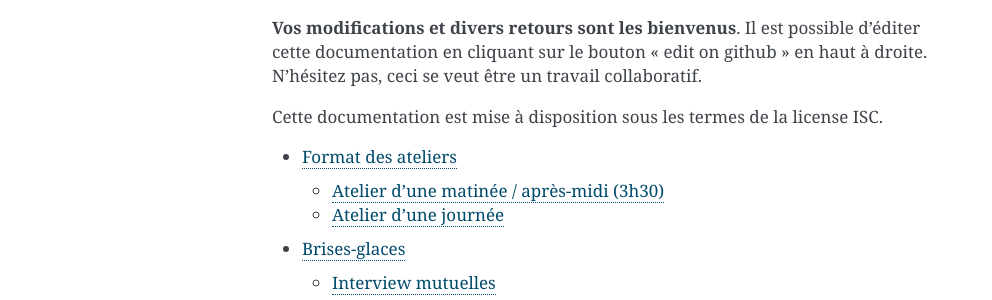
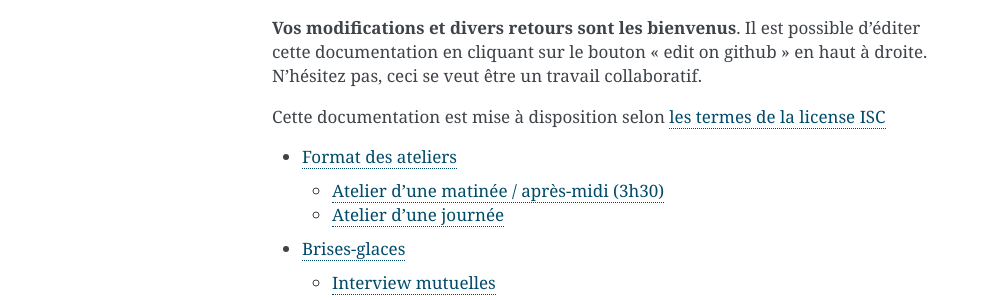
Before and after one commit to almet/autodefense-ateliers, a Sphinx documentation site: the page built from docs/index.rst, in a window 1280 px wide. Shown: the part 408-708 px from the top of the page, without its empty margins (148-1140 px from the left). Built offline with Sphinx 7.4.7, drawn with Linux system fonts in a browser that asks for light colours.

Commit message:
Ajout d'un lien sur la license

```diff
--- a/docs/index.rst
+++ b/docs/index.rst
@@ -17,7 +17,8 @@ certains d'entre nous, pour préparer nos formations / ateliers.
 d'éditer cette documentation en cliquant sur le bouton "edit on github" en haut
 à droite. N'hésitez pas, ceci se veut être un travail collaboratif.
 
-Cette documentation est mise à disposition sous les termes de la license ISC.
+Cette documentation est mise à disposition selon `les termes de la license
+ISC <https://fr.wikipedia.org/wiki/Licence_ISC>`_
 
 .. toctree::
    :maxdepth: 2
```
